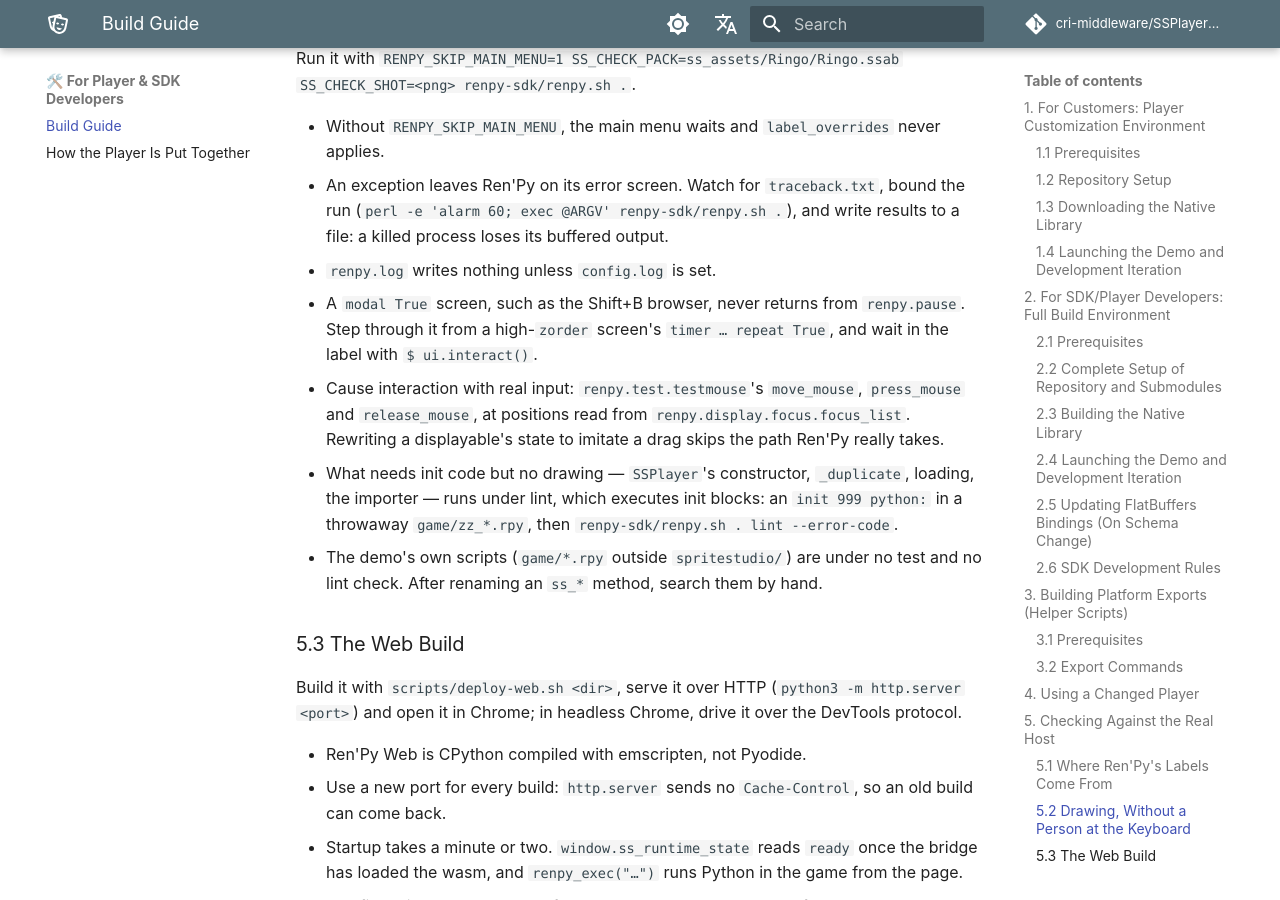
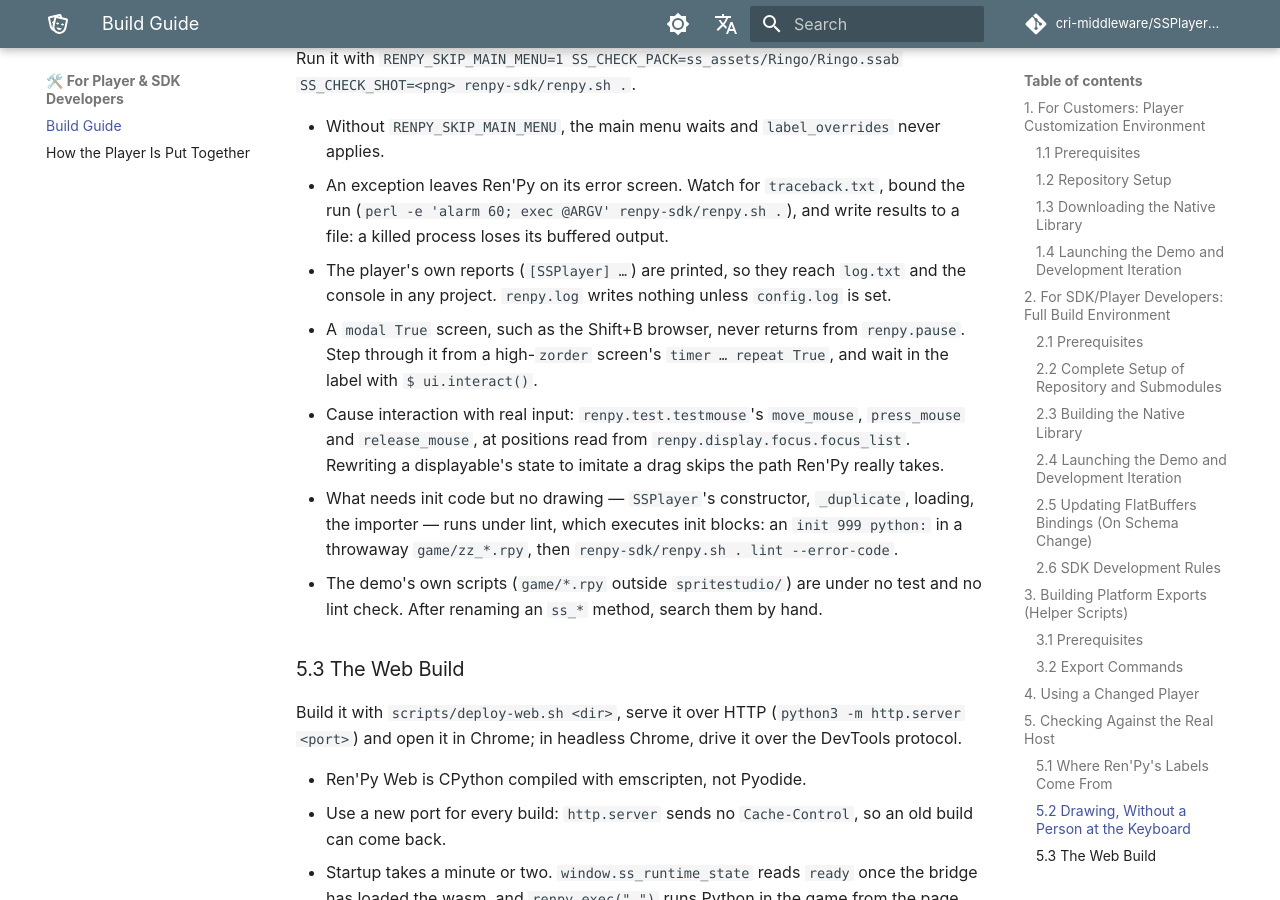
Before and after one commit to cri-middleware/SSPlayerForRenPy, an MkDocs documentation site: the page built from docs/en/development/build.md, in a window 1280 px wide and 900 px high, scrolled down 6465 px. Built offline with MkDocs 1.6.1 and Material for MkDocs 9.7.7, drawn with Linux system fonts in a browser that asks for light colours; comment, search, counter and statistics services are not loaded.

Commit message:
fix: print the player's reports, so they reach log.txt in any project
The player's one-time reports (_warn_once) and its setup failures went
through renpy.log, which is Ren'Py's dialogue log: it writes nothing
unless the game sets config.log, and Ren'Py leaves that unset. So a
refused ss_set_animation or section, a tiled atlas, the 96-mask cap or a
skinned follow target said nothing in a stock project, though the docs
promise a line in log.txt for several of them.

They now go through one helper that prints "[SSPlayer] ...", as
ss_diagnostics and the auto importer already do; Ren'Py copies stdout
into log.txt and the console in any project.

```diff
--- a/docs/en/development/build.md
+++ b/docs/en/development/build.md
@@ -244,7 +244,8 @@ Run it with
 - An exception leaves Ren'Py on its error screen. Watch for `traceback.txt`, bound the run
   (`perl -e 'alarm 60; exec @ARGV' renpy-sdk/renpy.sh .`), and write results to a file: a
   killed process loses its buffered output.
-- `renpy.log` writes nothing unless `config.log` is set.
+- The player's own reports (`[SSPlayer] …`) are printed, so they reach `log.txt` and the console in any
+  project. `renpy.log` writes nothing unless `config.log` is set.
 - A `modal True` screen, such as the Shift+B browser, never returns from `renpy.pause`. Step
   through it from a high-`zorder` screen's `timer … repeat True`, and wait in the label with
   `$ ui.interact()`.
```
Also changed, not shown: docs/ja/development/build.md (+1 -1 lines), 1 other file.
